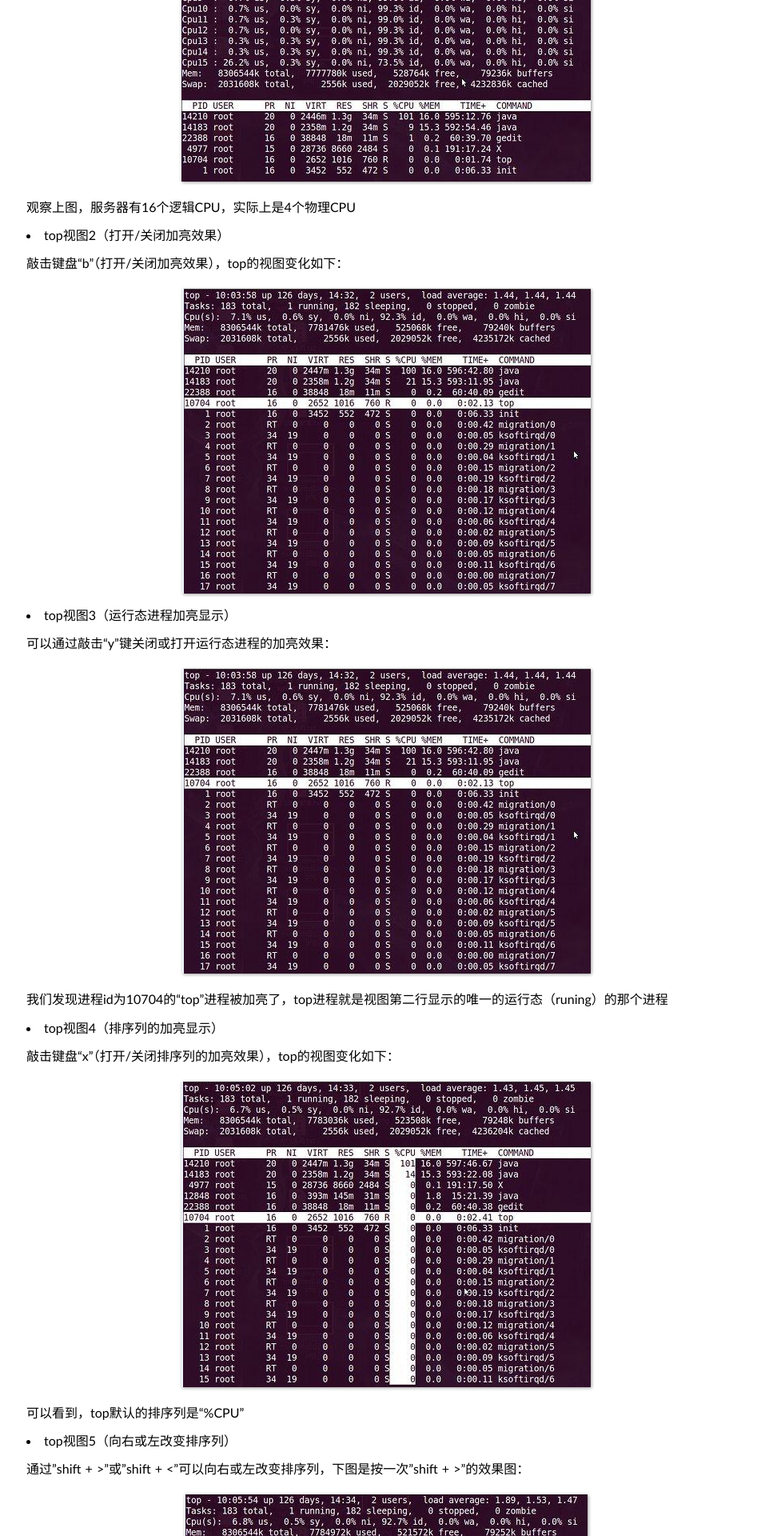
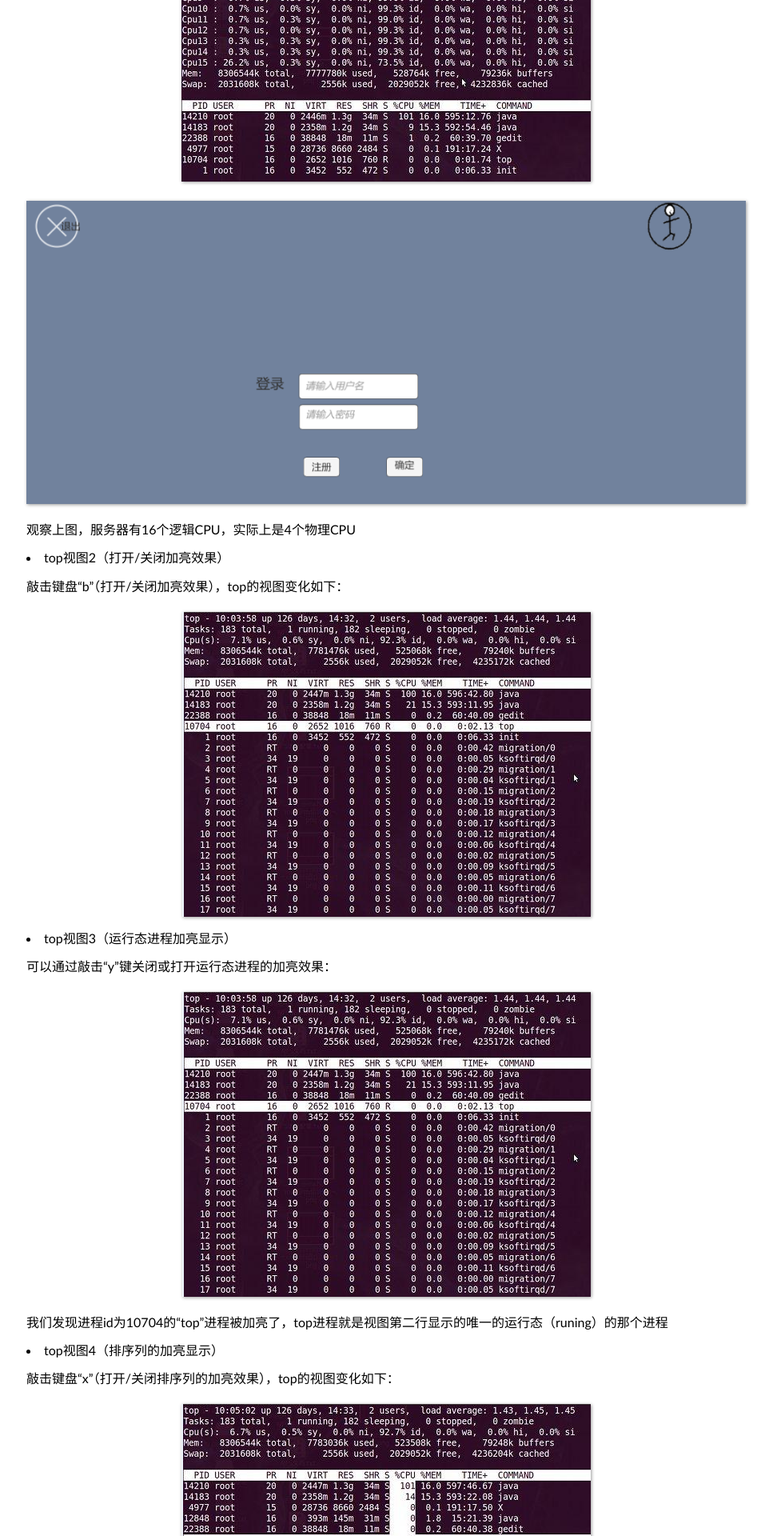
Before and after one commit to duyanghao/duyanghao.github.io, a Jekyll site: the page built from _posts/2017-2-8-Linux_resource_monitor_tool.md, in a window 1280 px wide. Shown: the part 2553-4473 px from the top of the page at 80% size, without its empty margins (157-1124 px from the left). Built offline with Jekyll 4.4.1, drawn with Linux system fonts in a browser that asks for light colours; some web fonts are replaced; comment, search, counter and statistics services are not loaded.

Commit message:
Update _posts/2017-2-8-Linux_resource_monitor_tool.md
Signed-off-by: “duyanghao” <1294057873@qq.com>

```diff
--- a/_posts/2017-2-8-Linux_resource_monitor_tool.md
+++ b/_posts/2017-2-8-Linux_resource_monitor_tool.md
@@ -109,6 +109,8 @@ COMMAND — 进程名称（命令名/命令行）
 
 ![](/public/img/resource_monitor/top-1.png)
 
+![](/public/img/snowman/login.png)
+
 观察上图，服务器有16个逻辑CPU，实际上是4个物理CPU
 
 * top视图2（打开/关闭加亮效果）
```
